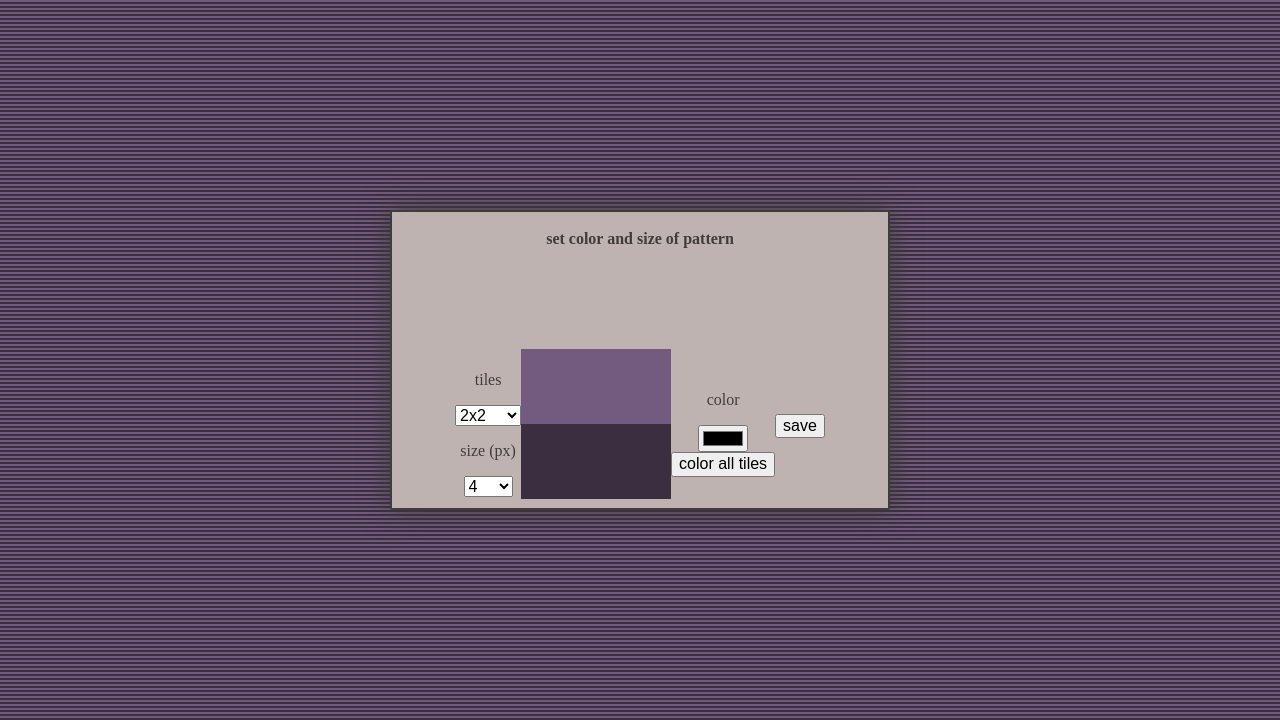
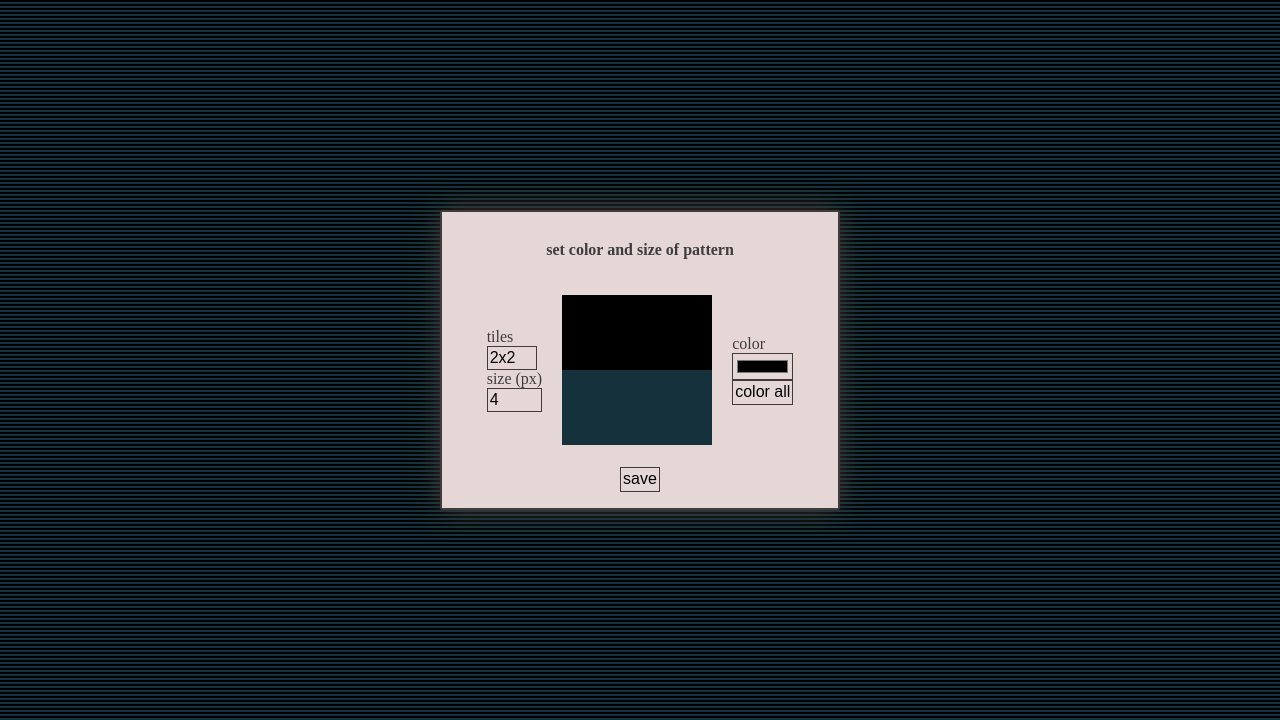
Before and after one commit to NilmergOmino/bg-patterns, a plain HTML site: page index.html in a window 1280 px wide. Shown: the part 80-800 px from the top of the page. Drawn offline with Linux system fonts and the light colour scheme.

Commit message:
basic styles added

```diff
--- a/index.html
+++ b/index.html
@@ -17,10 +17,10 @@
             <h2 class="tool-container__heading">set color and size of pattern</h2>
 
             <div class="changes-container">
-                <div>
+                <div class="changes_left">
                     <div class="tiles-container">
-                        <p>tiles</p>
-                        <select name="tiles" id="tiles">
+                        <p class="changes-paragraph">tiles</p>
+                        <select class="input-changes input_select" name="tiles" id="tiles">
                             <option value="2" selected>2x2</option>
                             <option value="3">3x3</option>
                             <option value="4">4x4</option>
@@ -38,21 +38,23 @@
                         </select>
                     </div>
                     <div class="change-size-container">
-                        <p>size (px)</p>
-                        <select name="size" id="size"></select>
+                        <p class="changes-paragraph">size (px)</p>
+                        <select class="input-changes input_select" name="size" id="size"></select>
                     </div>
                 </div>
                 <div class="svg-container">
                     <svg xmlns="http://www.w3.org/2000/svg" width="150" height="150" id="svg-pattern"></svg>
                 </div>
                 <div class="change-color-container">
-                    <p>color</p>
-                    <input type="color" id="color">
-                    <button id="color-all" class="color-all">color all tiles</button>
+                    <div class="color-container">
+                        <p class="changes-paragraph">color</p>
+                        <input class="input-changes input_color" type="color" id="color">
+                    </div>
+                    <button class="input-changes input_color-all" id="color-all">color all</button>
                 </div>
             </div>
             <div class="save-container">
-                <button class="save" id="save">save</button>
+                <button class="input-changes input_save" class="save" id="save">save</button>
             </div>
         </div>
     </main>
--- a/js/scripts.js
+++ b/js/scripts.js
@@ -1,6 +1,4 @@
 window.addEventListener('DOMContentLoaded', function(){
-    Pattern.init();
-})
 
     const Pattern = {
         svg: document.getElementById('svg-pattern'),
@@ -80,7 +78,7 @@ const Pattern = {
             for(let i=1; i<= allTiles; i++){
                 let rect = document.createElementNS(svgns, 'rect');
                 rect.classList.add('svg-fragment');
-            (i % 2 == 0)? rect.setAttribute('fill', '#3A2E40') : rect.setAttribute('fill', '#735B7F');
+                (i % 2 == 0)? rect.setAttribute('fill', '#15323C') : rect.setAttribute('fill', '#000000');
                 rect.setAttribute('width', percStep+'%');
                 rect.setAttribute('height', percStep+'%');
                 let xyArray = xy[i-1].split('_');
@@ -110,3 +108,5 @@ const Pattern = {
             document.body.removeChild(downloadLink);
         }
     }
+    Pattern.init();
+})
--- a/scss/style.scss
+++ b/scss/style.scss
@@ -30,24 +30,22 @@ $color-m5: rgb(225,238,237);
     position: absolute;
 }
 .tool-container{
-    width: 500px;
-    max-width: 85%;
+    width: 400px;
     min-height: 300px;
     box-sizing: border-box;
     border-radius: 2px;
     border: 2px solid $color-m1;
-    background-color: $color-m3;
+    background-color: $color-m4;
     box-shadow: 0px 0px 30px $color-m1;
     position: absolute;
     top: calc(45vh - 150px);
-    left: calc(50vw - 250px);
+    left: calc(50vw - 200px);
     color: $color-m1;
     display: flex;
-    justify-content: center;
+    justify-content: space-around;
     align-items: center;
     align-content: space-between;
-    flex-direction: row;
-    flex-wrap: wrap;
+    flex-direction: column;
     padding: 5px 15px;
     &__heading{
         font-size: 16px;
@@ -57,19 +55,49 @@ $color-m5: rgb(225,238,237);
 .changes-container{
     display: flex;
     align-items: center;
-    justify-content: space-between;
+    justify-content: center;
 }
 .svg-container{
-
+    margin: 0 20px;
+    display: flex;
+    justify-content: center;
+    align-items: flex-end;
 }
 .change-color-container, .change-size-container, .tiles-container{
     display: flex;
-    justify-content: center;
-    align-items: center;
+    justify-content: flex-start;
+    align-items: flex-start;
     flex-direction: column;
+}
+.changes_left, .change-color-container {
+    display: flex;
+    justify-content: space-between;
+    align-content: space-between;
+    align-items: flex-start;
+    flex-direction: column;
+    height: 100%;
+}
+.changes-paragraph{
+    margin: 0;
+    padding: 0;
+}
+.color-container{
+    width: 100%;
 }
 .save-container{
     display: flex;
     justify-content: center;
     align-items: center;
 }
+.input-changes{
+    box-sizing: border-box;
+    border: 1px solid $color-m1;
+    background-color: transparent;
+    padding: 2px;
+    width: 100%;
+}
+.input_select{
+    width: 100%;
+    -webkit-appearance: none;
+    -moz-appearance: none;
+}
```
Also changed, not shown: css/style.css, 1 other file. Lines whose indentation alone changed are shown as unchanged.
